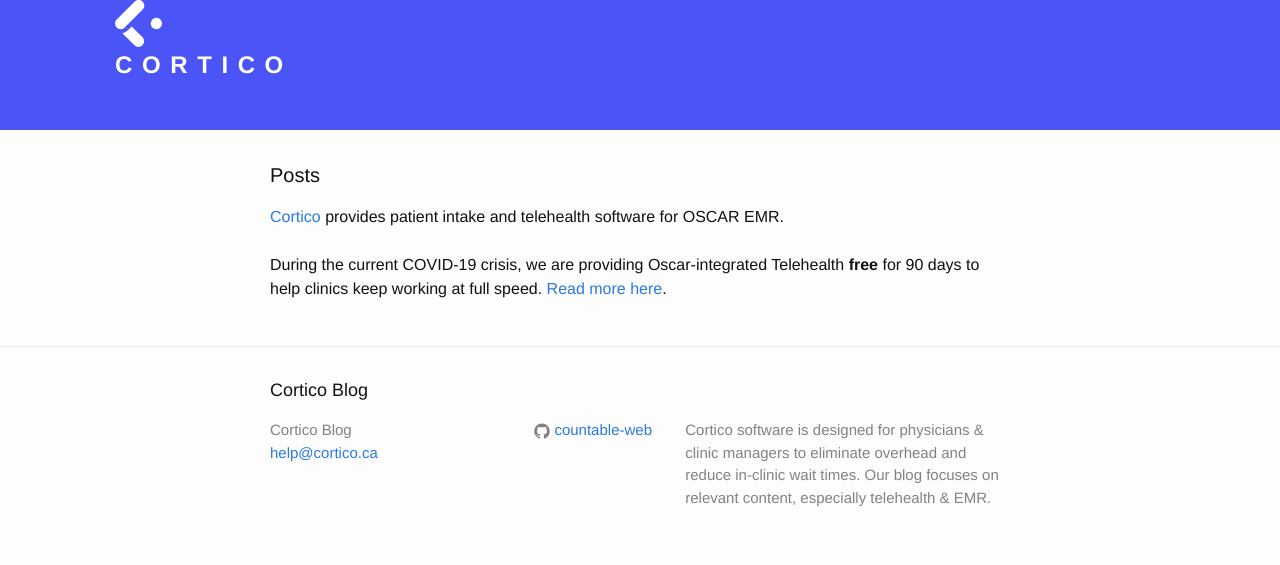
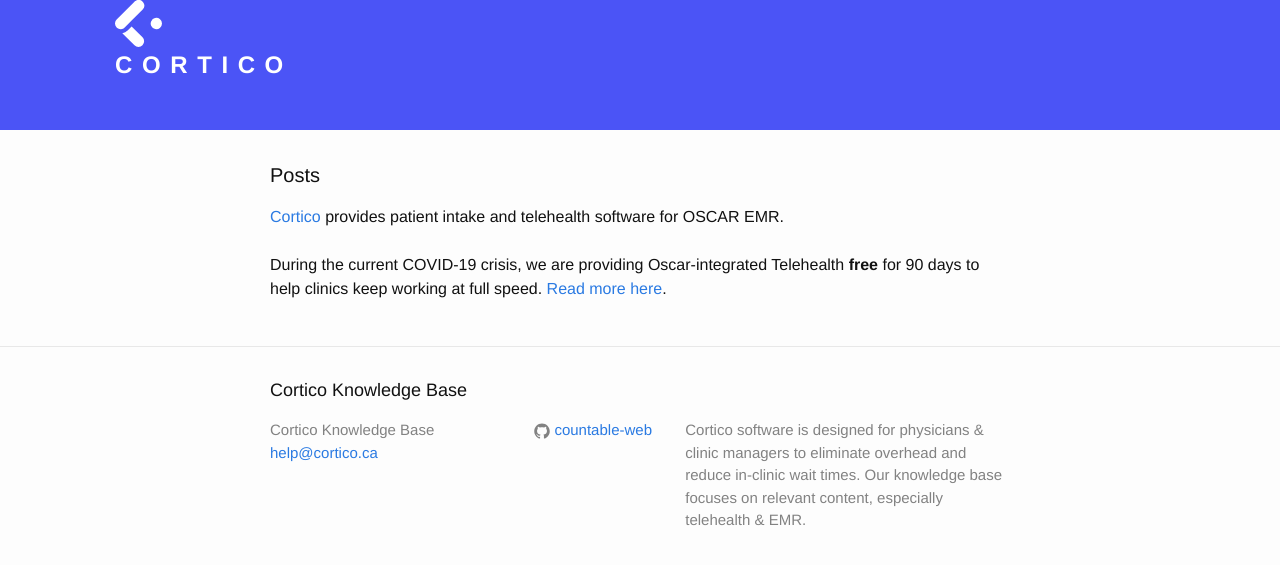
Before and after one commit to xymu/cortico-static, a Jekyll site: the page built from index.html, in a window 1280 px wide. Shown: the top 565 px of the page. Built offline with Jekyll 4.4.1, drawn with Linux system fonts in a browser that asks for light colours.

Commit message:
update config

```diff
--- a/_config.yml
+++ b/_config.yml
@@ -6,11 +6,11 @@
 # 'jekyll serve'. If you change this file, please restart the server process.
 
 # Site settings
-title: Cortico Blog
+title: Cortico Knowledge Base
 email: help@cortico.ca
 description: > # this means to ignore newlines until "baseurl:"
   Cortico software is designed for physicians & clinic managers to eliminate overhead
-  and reduce in-clinic wait times. Our blog focuses on relevant content, especially telehealth & EMR.
+  and reduce in-clinic wait times. Our knowledge base focuses on relevant content, especially telehealth & EMR.
 baseurl: "" # the subpath of your site, e.g. /blog
 url: "http://cortico.ca" # the base hostname & protocol for your site
 # twitter_username: jekyllrb
```
